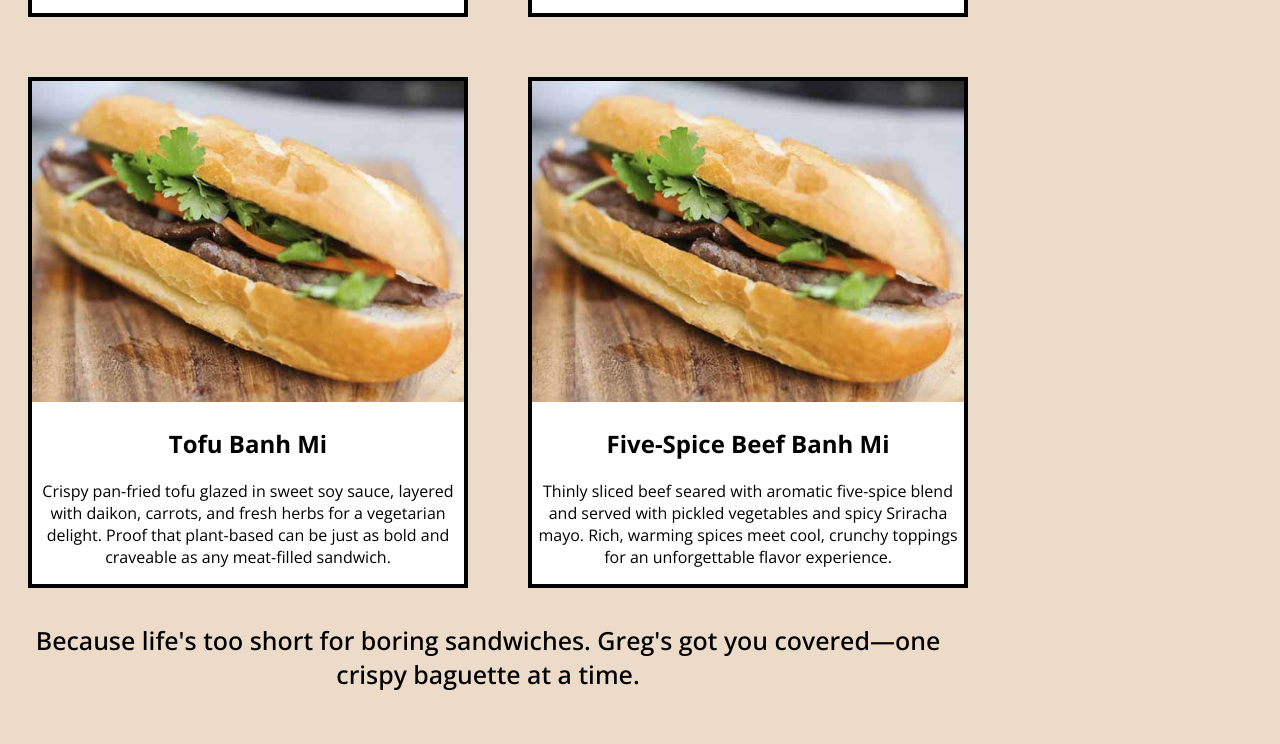
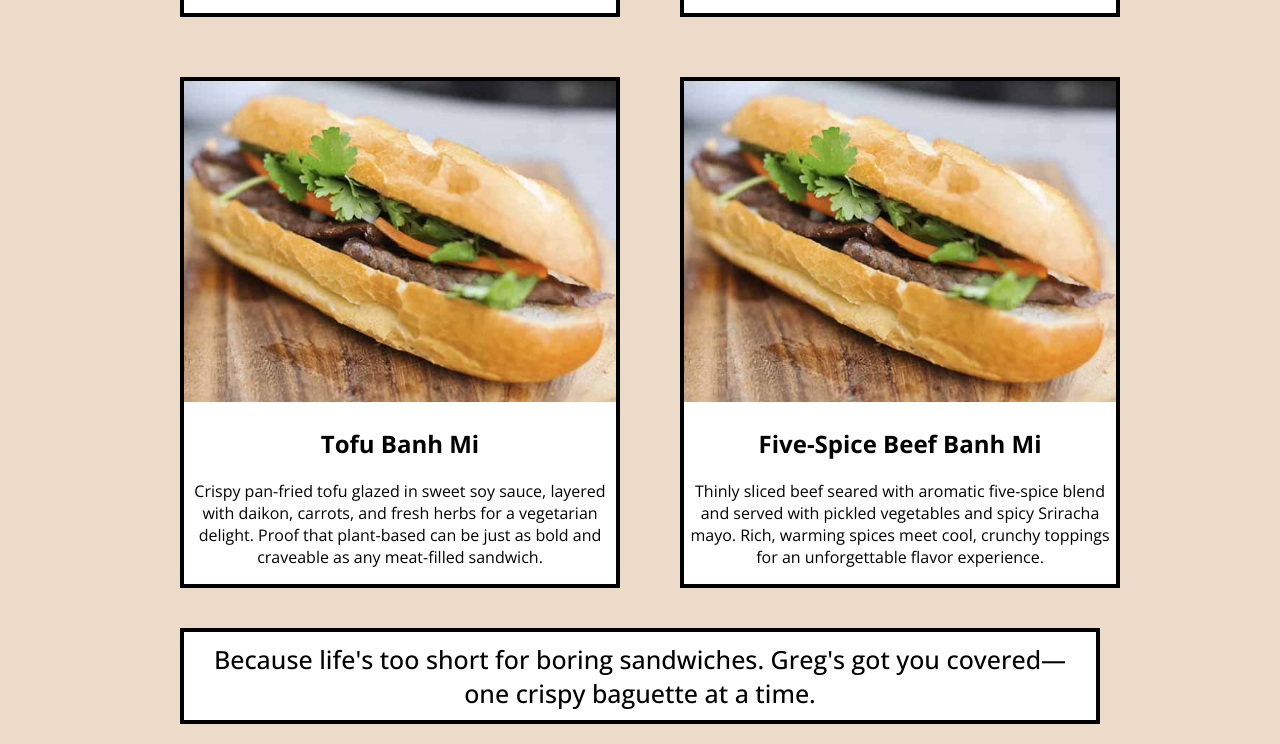
Before and after one commit to michelle-maa/exercise-6, a plain HTML site: page index.html in a window 1280 px wide. Shown: the part 807-1551 px from the top of the page. Before the commit the page ends 1513 px from the top, so only its background shows below. Drawn offline with nearby package versions, Linux system fonts and the light colour scheme.

Commit message:
centered

```diff
--- a/index.html
+++ b/index.html
@@ -9,7 +9,6 @@
     <link href="https://fonts.googleapis.com/css2?family=Open+Sans:ital,wght@0,300..800;1,300..800&family=Oswald:wght@200..700&family=Raleway:ital,wght@0,100..900;1,100..900&display=swap" rel="stylesheet">
     <style>
       body {
-
         font-family: "Open Sans", sans-serif;
         font-optical-sizing: auto;
         font-weight: 400;
@@ -18,6 +17,7 @@
         font-size: 16px;
         width: 960px;
         background-color: #eddbca;
+        margin: auto;
       }
 
       h1 {
@@ -80,9 +80,12 @@
 
       footer {
         text-align: center;
-        margin: 15px;
+        background-color: #ffffff;
+        padding: 10px;
+        margin: 20px;
+        border: 4px solid black;
         font-size: 25px;
-        font-weight: 550;
+        font-weight: 500;
       }
     </style>
   </head>
```
